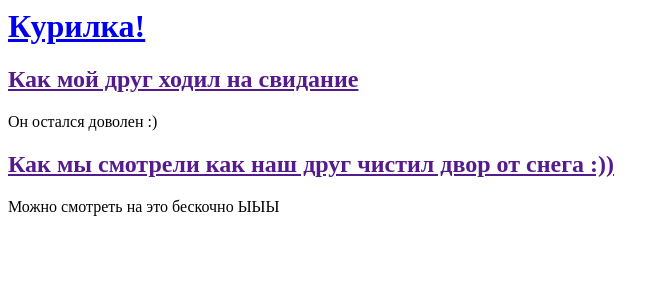
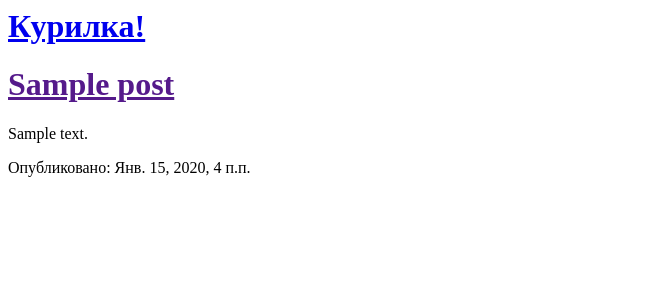
Before and after one commit to lserzhanl/my-first-blog, a Django app: page / in a window 1280 px wide. Shown: the top 300 px of the page, without its empty margins (0-670 px from the left). Run offline with Django 3.2, Linux system fonts and the light colour scheme; tables that the repository leaves empty hold one stand-in row (values such as "Sample post").

Commit message:
Modified templates to display posts from database.

```diff
--- a/blog/templates/blog/post_list.html
+++ b/blog/templates/blog/post_list.html
@@ -7,18 +7,13 @@
             <h1><a href="/">Курилка!</a></h1>
         </div>
 
-        <div>
-        	<h2><a href=""></a></h2>
-    	</div>
+        {% for post in posts %}
+            <div>
+                <h1><a href="">{{ post.title }}</a></h1>
+                <p>{{ post.text|linebreaksbr }}</p>
+                <p>Опубликовано: {{ post.published_date }}</p>
+            </div>
+        {% endfor %}
 
-        <div>
-            <h2><a href="">Как мой друг ходил на свидание</a></h2>
-            <p>Он остался доволен :)</p>
-        </div>
-
-        <div>
-        	<h2><a href="">Как мы смотрели как наш друг чистил двор от снега :))</a></h2>
-            <p>Можно смотреть на это бескочно ЫЫЫ</p>
-        </div>
     </body>
 </html>
--- a/blog/views.py
+++ b/blog/views.py
@@ -1,4 +1,7 @@
 from django.shortcuts import render
+from django.utils import timezone
+from .models import Post
 
 def post_list(request):
-    return render(request, 'blog/post_list.html', {})
+    posts = Post.objects.filter(published_date__lte=timezone.now()).order_by('published_date')
+    return render(request, 'blog/post_list.html', {'posts': posts})
```
